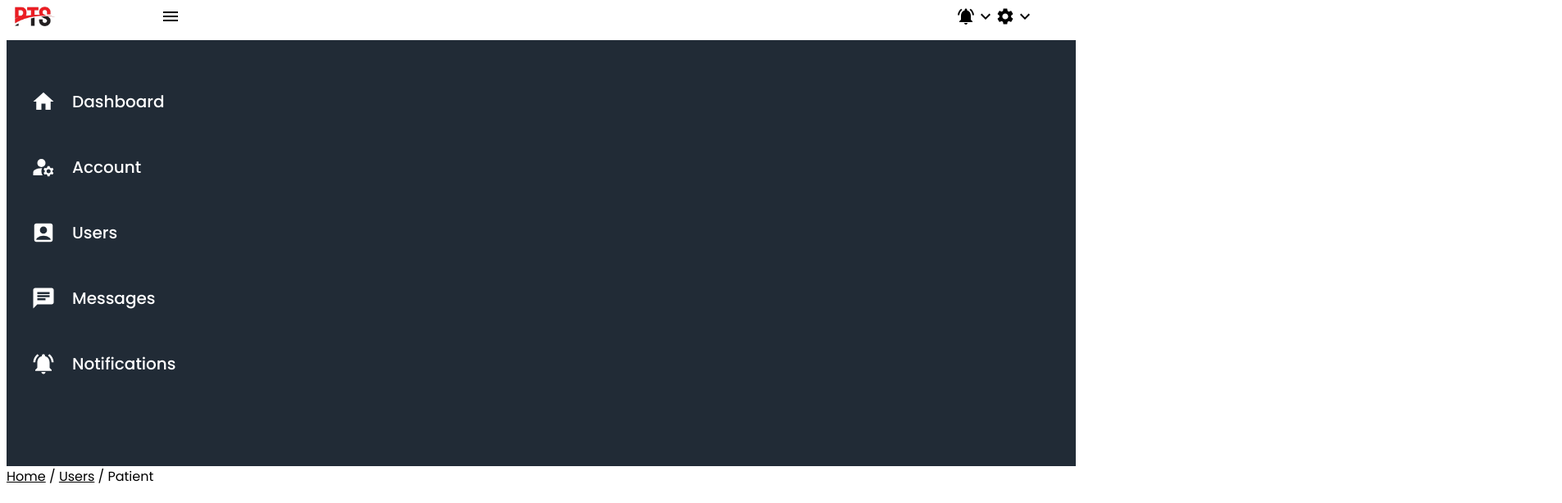
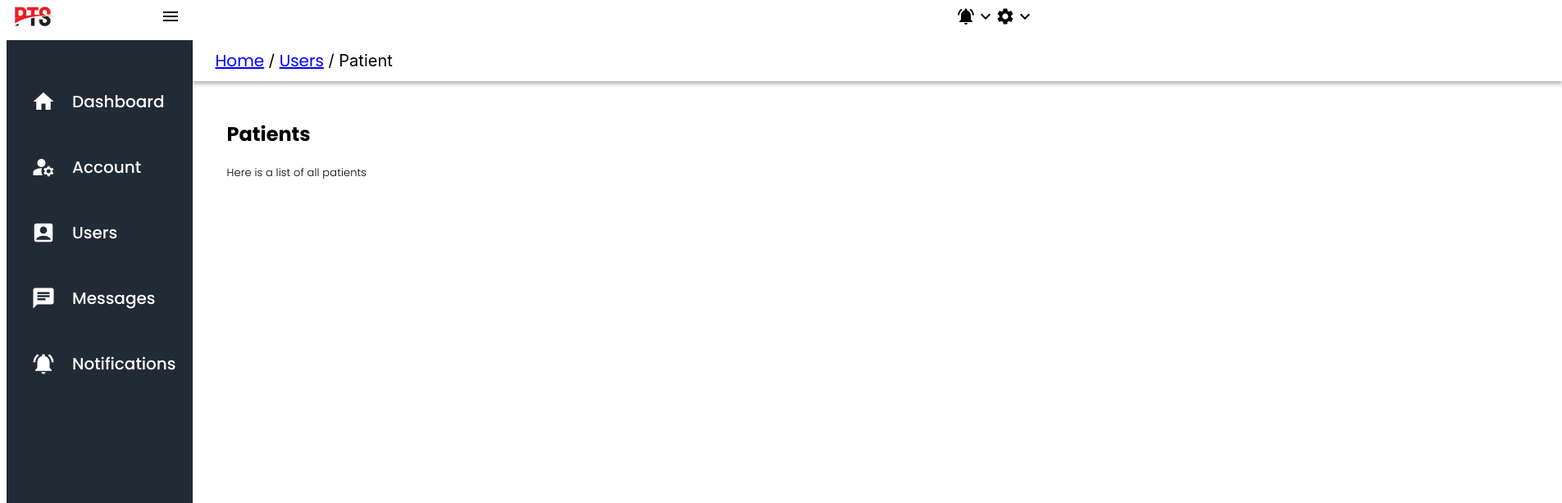
Before and after one commit to Dinithirathnayaka/Pharmacy-Tracking-System-Admin-Panel, a React (Create React App) app: page / in a window 1280 px wide. Shown: the part 982-1596 px from the top of the page at 82% size, 1905 px wide, since content can reach past the window. Built offline with nearby package versions, Linux system fonts and the light colour scheme.

Commit message:
create feed-top of patient list

```diff
--- a/src/App.js
+++ b/src/App.js
@@ -1,6 +1,6 @@
 import Dashboard from "./components/Dashboard/Dashboard";
 import Navbar from "./components/Navbar/Navbar";
-import UserPatient from "./Pages/UserPatient";
+import UserPatient from "./Pages/Patientpage/UserPatient";
 
 function App() {
   return (
--- /dev/null
+++ b/src/Pages/Patientpage/UserPatient.css
@@ -0,0 +1,41 @@
+.usrpatient{
+    display:flexbox;
+    width:1920px;
+}
+
+.container{
+    display: flex;
+    flex-direction: column;
+}
+
+.container1{
+    display: flex;
+    flex-direction: row;
+}
+
+.container2{
+    display: flex;
+    flex-direction: column;
+}
+
+.person{
+    display: flexbox;
+    margin-left: 42px;
+    margin-top: 27px;
+}
+
+.person h1{
+    font-family: Poppins;
+    font-size: 20px;
+    font-weight: 600;
+    line-height: 30px;
+    letter-spacing: 0.01em;
+}
+
+.person p{
+    font-family: Poppins;
+    font-size: 13px;
+    font-weight: 300;
+    line-height: 20px;
+    letter-spacing: 0.01em;
+}
--- /dev/null
+++ b/src/Pages/Patientpage/UserPatient.jsx
@@ -0,0 +1,28 @@
+import React from 'react'
+import './UserPatient.css'
+import Leftbar from '../../components/Leftbar/Leftbar';
+import Navbar from '../../components/Navbar/Navbar';
+import Userfeedtop from './userfeedtop';
+
+
+export default function UserPatient() {
+    return (
+      <div className="userpatient">
+        <div className='container'>
+            <Navbar/>
+            <div className='container1'>
+                <Leftbar/>
+                <div className='container2'>
+                  <Userfeedtop/>
+                  <div className='person'>
+                    <h2>Patients</h2>
+                    <p>Here is a list of all patients</p>
+                  </div>
+                </div>
+            </div>
+        </div>
+      </div>
+
+
+    )
+  }
--- /dev/null
+++ b/src/Pages/Patientpage/userfeedtop.css
@@ -0,0 +1,16 @@
+.userfeedtop{
+    display: flexbox;
+    width: 1670px;
+    height: 50px;
+    box-shadow: 0px 4px 4px 0px #00000040;
+}
+
+.text{
+    margin-left: 28px;
+    margin-top: 13px;
+    font-family: Inter;
+    font-size: 20px;
+    line-height: 24px;
+    letter-spacing: 0em;
+
+}
--- /dev/null
+++ b/src/Pages/Patientpage/userfeedtop.jsx
@@ -0,0 +1,13 @@
+import React from "react";
+import './userfeedtop.css';
+
+export default function Userfeedtop(){
+    return(
+        <div className="userfeedtop">
+            <div className="text">
+                <span style={{color: "blue"}}><u>Home</u></span> / <span style={{color: "blue"}}><u>Users</u></span> / Patient
+            </div>
+        </div>
+
+    )
+}
--- a/src/Pages/UserPatient.css
+++ /dev/null
@@ -1,4 +0,0 @@
-.userpatient{
-    display: flex;
-    flex-direction:column;
-}
--- a/src/Pages/UserPatient.jsx
+++ /dev/null
@@ -1,22 +0,0 @@
-import React from 'react'
-import './UserPatient.css'
-import Leftbar from '../components/Leftbar/Leftbar'
-import Navbar from '../components/Navbar/Navbar'
-
-
-export default function UserPatient() {
-    return (
-      <div className="userpatient">
-        <Navbar/>
-
-            <Leftbar/>
-            <div classname="feedtop">
-                <span> <u>Home</u> / <u>Users</u> / Patient </span>
-            </div>
-
-
-      </div>
-
-
-    )
-  }
```
